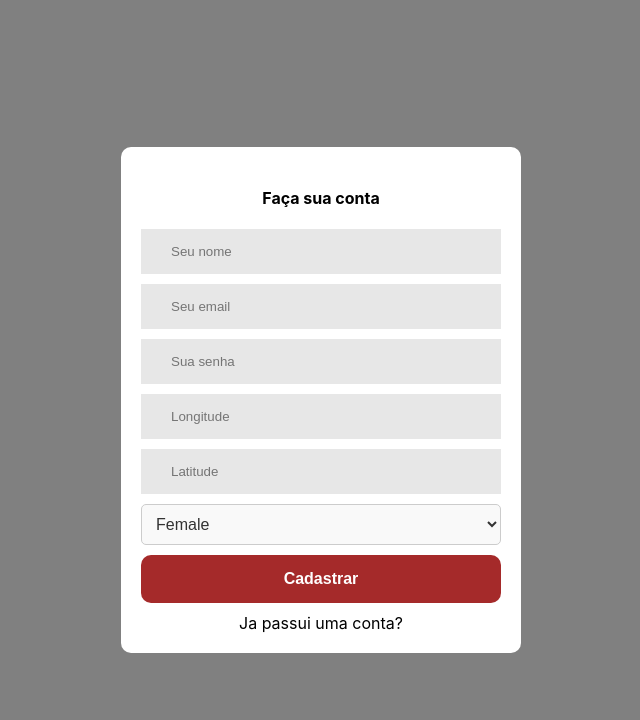
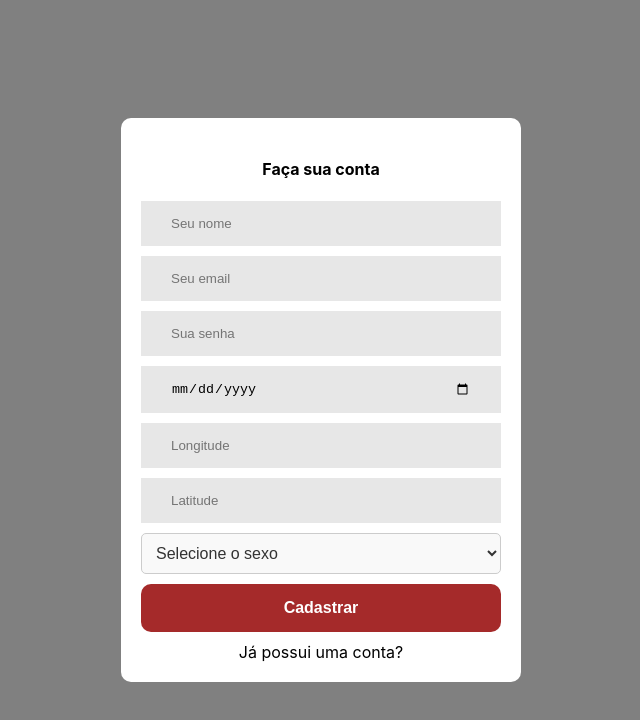
Before and after one commit to Raafaeel/Trabalho-Sistemas-Distribuidos, a Next.js app in the folder Programa para cadastro de usuários/nextjs-login/: page /cadastro in a window 1280 px wide. Shown: the top 720 px of the page, without its empty margins (319-959 px from the left). Built offline with nearby package versions, Linux system fonts and the light colour scheme.

Commit message:
Cadrasto

```diff
--- a/Programa para cadastro de usuários/nextjs-login/package.json
+++ b/Programa para cadastro de usuários/nextjs-login/package.json
@@ -11,9 +11,9 @@
   "dependencies": {
     "cookies-next": "^5.0.2",
     "jsonwebtoken": "^9.0.2",
-    "next": "15.0.3",
-    "react": "18.3.1",
-    "react-dom": "18.3.1",
+    "next": "^15.0.3",
+    "react": "^18.3.1",
+    "react-dom": "^18.3.1",
     "react-hook-form": "^7.53.2"
   }
 }
--- a/Programa para cadastro de usuários/nextjs-login/pages/cadastro.js
+++ b/Programa para cadastro de usuários/nextjs-login/pages/cadastro.js
@@ -1,6 +1,5 @@
 import { useState } from 'react';
 import Link from 'next/link';
-import { setCookie } from 'cookies-next';
 import { useRouter } from 'next/router';
 import styles from '../styles/Login.module.css';
 import LoginCard from "../src/components/loginCard/loginCard";
@@ -13,13 +12,14 @@ export default function CadastroPage() {
         name: '',
         email: '',
         password: '',
+        nascimento: '',
         longitude: '',
         latitude: '',
+        sexo: '',
     });
 
     const [error, setError] = useState('');
     const router = useRouter();
-    const { register, handleSubmit } = useForm();
 
     const handleFormEdit = (event, name) => {
         setFormData({
@@ -30,17 +30,19 @@ export default function CadastroPage() {
 
     const handleForm = async (data) => {
         try {
-            const response = await fetch('http://localhost:8000/dados', { // URL da sua API
+            const response = await fetch("https://myfastapiapp-v3-668469425698.southamerica-east1.run.app/usuarios", {
                 method: 'POST',
                 headers: {
                     'Content-Type': 'application/json',
                 },
                 body: JSON.stringify({
-                    codigo: formData.codigo,  // Adapte os campos conforme a API
-                    Tipo: formData.tipo,
-                    Valor1: parseFloat(formData.valor1),
-                    Valor2: parseFloat(formData.valor2),
-                    EmCasa: formData.emCasa === 'true',
+                    Nome: formData.name,
+                    Nascimento: formData.nascimento,
+                    Sexo: formData.sexo,
+                    Latitude: parseFloat(formData.latitude),
+                    Longitude: parseFloat(formData.longitude),
+                    login: formData.email,
+                    senha: formData.password,
                 }),
             });
 
@@ -48,7 +50,15 @@ export default function CadastroPage() {
             if (!response.ok) throw new Error(json.message || 'Erro inesperado');
 
             alert('Cadastro realizado com sucesso!');
-            setFormData({ name: '', email: '', password: '', longitude: '', latitude: '' });
+            setFormData({
+                name: '',
+                email: '',
+                password: '',
+                nascimento: '',
+                longitude: '',
+                latitude: '',
+                sexo: '',
+            });
         } catch (err) {
             setError(err.message || 'Erro ao processar o cadastro');
         }
@@ -57,7 +67,7 @@ export default function CadastroPage() {
     return (
         <div className={styles.background}>
             <LoginCard title="Faça sua conta">
-                <form onSubmit={handleSubmit(handleForm)} className={styles.form}>
+                <form onSubmit={handleForm} className={styles.form}>
                     <Input
                         type="text"
                         placeholder="Seu nome"
@@ -80,6 +90,13 @@ export default function CadastroPage() {
                         onChange={(e) => handleFormEdit(e, 'password')}
                     />
                     <Input
+                        type="date"
+                        placeholder="Data de nascimento"
+                        required
+                        value={formData.nascimento}
+                        onChange={(e) => handleFormEdit(e, 'nascimento')}
+                    />
+                    <Input
                         type="number"
                         placeholder="Longitude"
                         required
@@ -93,16 +110,19 @@ export default function CadastroPage() {
                         value={formData.latitude}
                         onChange={(e) => handleFormEdit(e, 'latitude')}
                     />
-                        <select
-                        {...register("sexo", { required: true })}
-                        className={styles.genderSelect}>
-                            <option value="female">Female</option>
-                            <option value="male">Male</option>
-                            </select>
-
+                    <select
+                        value={formData.sexo}
+                        onChange={(e) => handleFormEdit(e, 'sexo')}
+                        className={styles.genderSelect}
+                        required
+                    >
+                        <option value="">Selecione o sexo</option>
+                        <option value="M">Masculino</option>
+                        <option value="F">Feminino</option>
+                    </select>
                     <Button>Cadastrar</Button>
                     {error && <p className={styles.error}>{error}</p>}
-                    <Link href='/login'>Ja passui uma conta?</Link>
+                    <Link href='/login'>Já possui uma conta?</Link>
                 </form>
             </LoginCard>
         </div>
--- a/Programa para cadastro de usuários/nextjs-login/pages/index.js
+++ b/Programa para cadastro de usuários/nextjs-login/pages/index.js
@@ -1,7 +1,6 @@
 import { setCookie } from 'cookies-next';
 import { useEffect } from 'react';
 import styles from '../styles/Login.module.css';
-import { verifica } from '../services/user';
 export default function Home() {
   return (
   <div>
```
Also changed, not shown: 1 other file (tests, documents, lock files or other folders).
